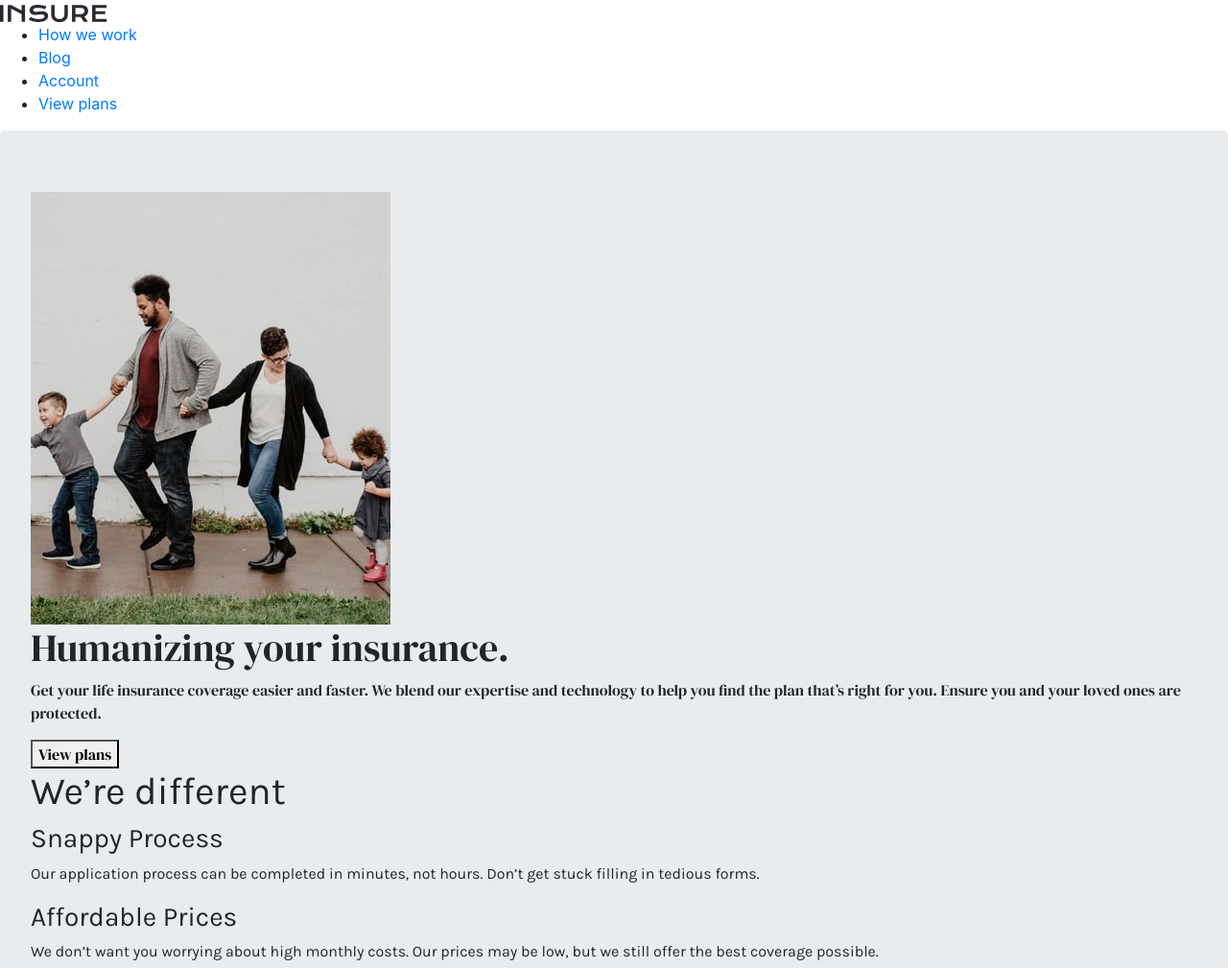
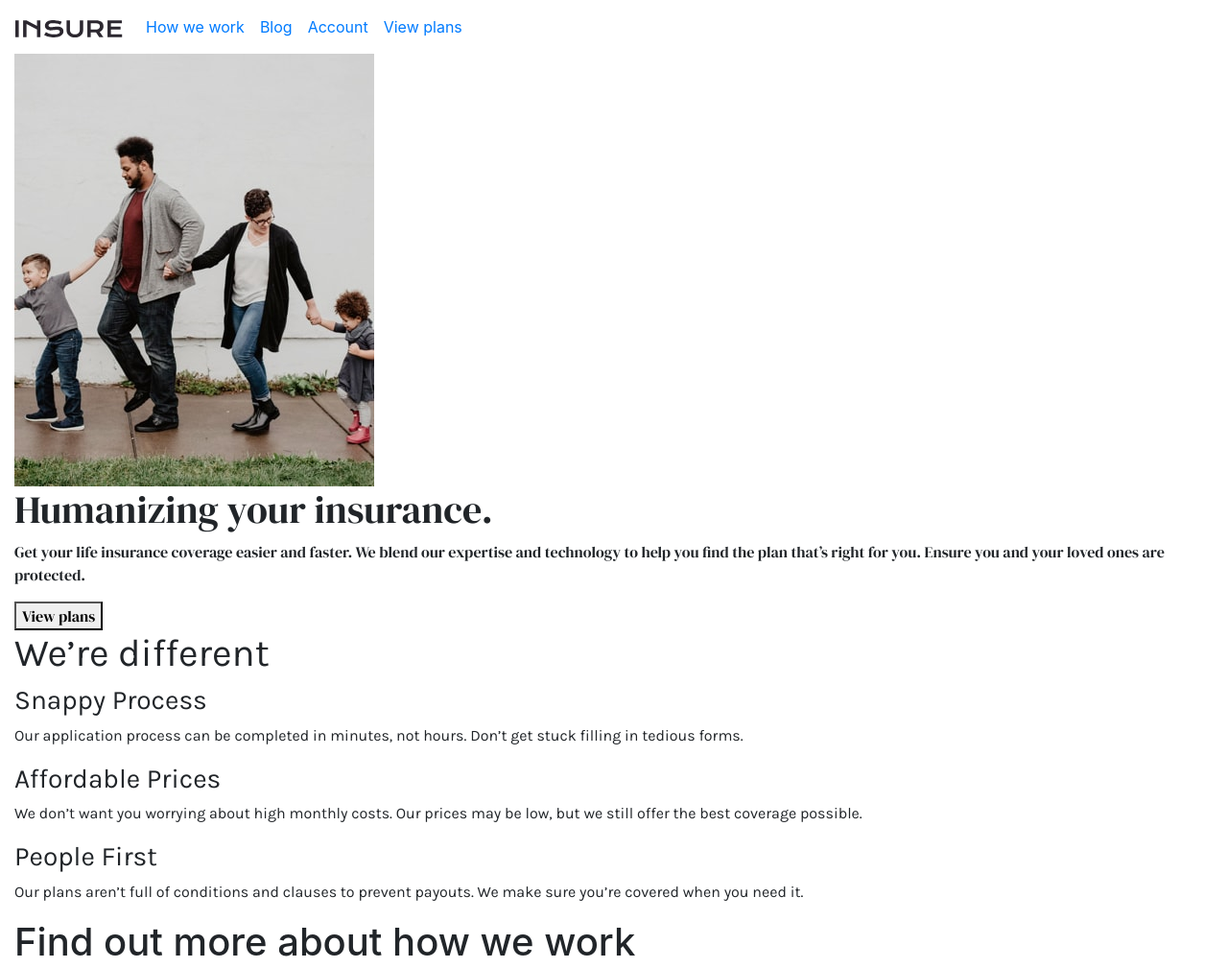
Before and after one commit to benfielding74/insure-landing-page, a plain HTML site: page index.html in a window 1280 px wide. Shown: the top 1009 px of the page at 96% size. Drawn offline with nearby package versions, Linux system fonts and the light colour scheme.

Commit message:
Styling navbar

```diff
--- a/index.html
+++ b/index.html
@@ -29,16 +29,26 @@
   </head>
 
   <body>
-    <nav>
-      <img src="./images/logo.svg">
-      <ul>
-        <li><a href="#" target="#">How we work</a></li>
-        <li><a href="#" target="#">Blog</a></li>
-        <li><a href="#" target="#">Account</a></li>
-        <li><a href="#" target="#">View plans</a></li>
-      </ul>
+    <nav class="navbar navbar-expand-md">
+      <a class="navbar-brand" href="#">
+        <img src="./images/logo.svg">
+      </a>
+
+      <button class="navbar-toggler" type="button" data-toggle="collapse" data-target="#navMenu" aria-controls="navMenu"
+        aria-expanded="false" aria-label="Toggle navigation">
+        <span class="navbar-toggler-icon"><img src="./images/icon-hamburger.svg"></span>
+      </button>
+
+      <div class="navbar-collapse collapse" id="navMenu">
+        <ul class="navbar-nav mr-auto">
+          <li class="nav-item"><a href="#" target="#" class="nav-link">How we work </a></li>
+          <li class="nav-item"><a href="#" target="#" class="nav-link">Blog </a></li>
+          <li class="nav-item"><a href="#" target="#" class="nav-link">Account </a></li>
+          <li class="nav-item"><a href="#" target="#" class="nav-link">View plans </a></li>
+        </ul>
+      </div>
     </nav>
-    <div class="jumbotron">
+    <div class="container-fluid">
       <header>
         <img src="./images/image-intro-mobile.jpg" alt="A family holding hands">
         <div>
@@ -110,10 +120,19 @@
 
       <div class="attribution">
         Challenge by <a href="https://www.frontendmentor.io?ref=challenge" target="_blank">Frontend Mentor</a>.
-        Coded by <a href="#">Your Name Here</a>.
+        Coded by <a href="#">Ben Fielding</a>.
       </div>
 
       <script src="https://unpkg.com/ionicons@5.1.2/dist/ionicons.js"></script>
+      <script src="https://code.jquery.com/jquery-3.3.1.slim.min.js"
+        integrity="sha384-q8i/X+965DzO0rT7abK41JStQIAqVgRVzpbzo5smXKp4YfRvH+8abtTE1Pi6jizo"
+        crossorigin="anonymous"></script>
+      <script src="https://cdnjs.cloudflare.com/ajax/libs/popper.js/1.14.3/umd/popper.min.js"
+        integrity="sha384-ZMP7rVo3mIykV+2+9J3UJ46jBk0WLaUAdn689aCwoqbBJiSnjAK/l8WvCWPIPm49"
+        crossorigin="anonymous"></script>
+      <script src="https://stackpath.bootstrapcdn.com/bootstrap/4.1.3/js/bootstrap.min.js"
+        integrity="sha384-ChfqqxuZUCnJSK3+MXmPNIyE6ZbWh2IMqE241rYiqJxyMiZ6OW/JmZQ5stwEULTy"
+        crossorigin="anonymous"></script>
   </body>
 
 </html>
```
